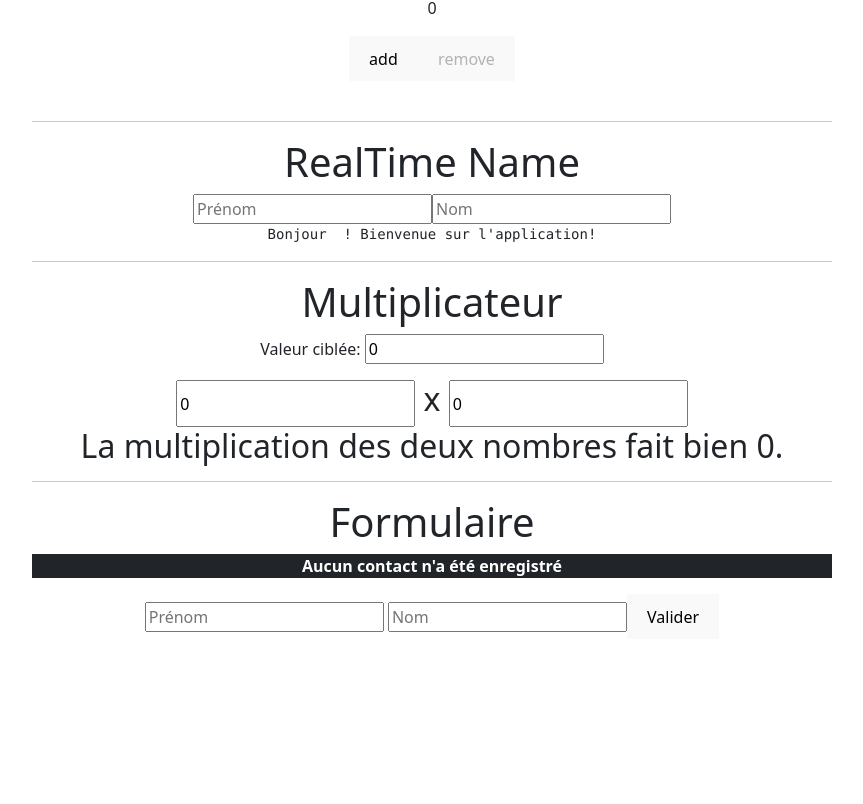
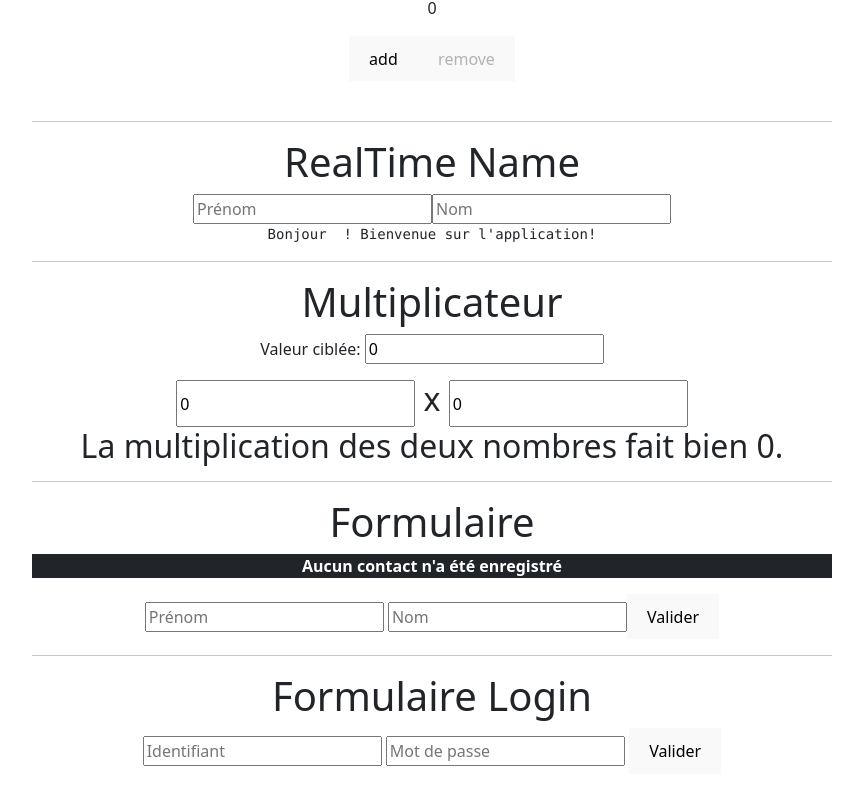
Before and after one commit to llaumegui/M2iReactExercises, a React (Vite) app in the folder exos/: page / in a window 1280 px wide. Shown: the part 487-1291 px from the top of the page, without its empty margins (208-1071 px from the left). Before the commit the page ends 1158 px from the top, so only its background shows below. Built offline with nearby package versions, Linux system fonts and the light colour scheme.

Commit message:
:sparkles: : add exo7

```diff
--- a/exos/src/App.jsx
+++ b/exos/src/App.jsx
@@ -8,15 +8,22 @@ import Multiplier from "./components/exo5/multiplier";
 import FormRepertory from "./components/exo6/repertoryForm";
 import RepertoryTable from "./components/exo6/repertoryTable";
 import { useState } from "react";
+import LoginForm from "./components/exo7/loginForm";
 
 function App() {
   const width = window.screen.width;
 
+  // Exo 6
   let formContacts = [];
   const [formArray,setFormArray] = useState([])
   function addToRepertory(firstName,lastName){
     formContacts.push({"firstname":firstName,"lastname":lastName});
     setFormArray(formContacts)
+  }
+
+  // Exo 7
+  function printUser(username, password){
+    console.log(`username: ${username}\npassword: ${password}`);
   }
 
   return (
@@ -46,7 +53,11 @@ function App() {
       <h1>Formulaire</h1>
       <RepertoryTable contacts={formArray}/>
       <FormRepertory parentFunction={addToRepertory}/>
-    </>
+      {/* Exo 7*/ }
+      <hr />
+      <h1>Formulaire Login</h1>
+      <LoginForm parentFunction={printUser}/>
+      </>
   );
 }
 
--- /dev/null
+++ b/exos/src/components/exo7/loginForm.jsx
@@ -0,0 +1,22 @@
+import { useRef } from "react";
+
+const LoginForm = ({parentFunction})=>{
+
+    const username = useRef();
+    const password = useRef();
+
+    const getValueFromInput = () => {
+        parentFunction(username.current.value, password.current.value);
+    }
+
+        return (
+            <>
+    <form action={getValueFromInput}>
+                <input type="text" ref={username} placeholder="Identifiant"/>&nbsp;
+                <input type="password" ref={password} placeholder="Mot de passe"/>&nbsp;
+                <button type='submit'>Valider</button>
+            </form>
+            </>
+        );
+}
+export default LoginForm;
```
